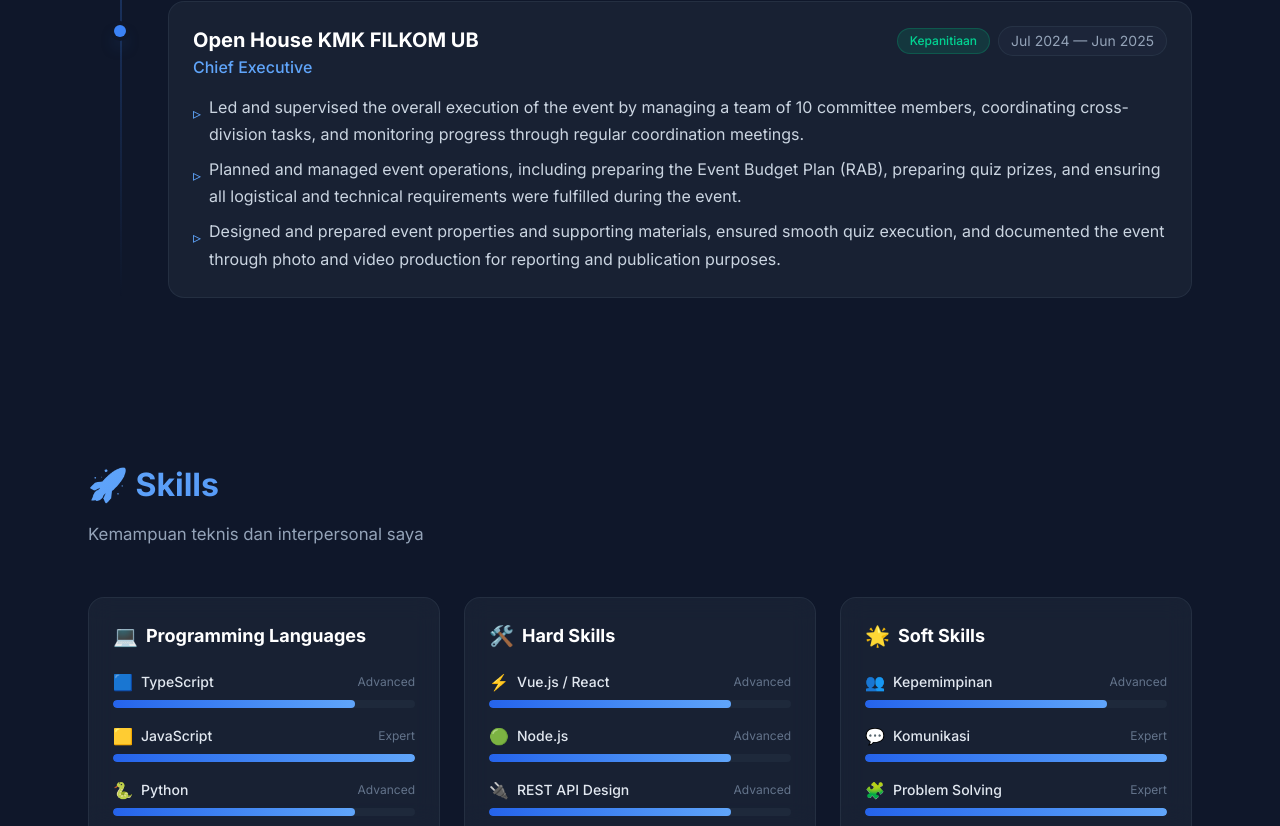
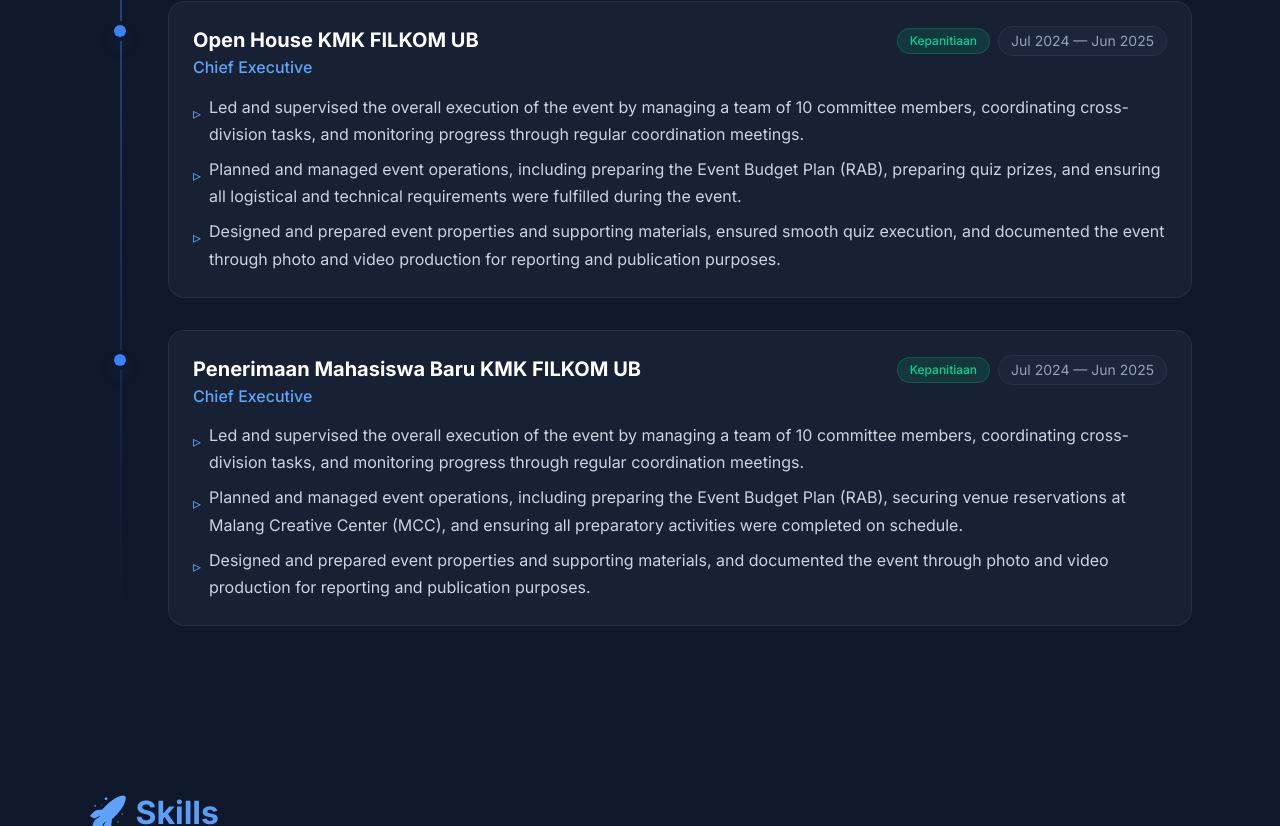
Before and after one commit to mivanf/DigiPort-MyDigitalPortofolio, a Vue app: page / in a window 1280 px wide. Shown: the part 2537-3363 px from the top of the page. Built offline with nearby package versions, Linux system fonts and the light colour scheme.

Commit message:
add experience: Penerimaan Mahasiswa Baru KMK

```diff
--- a/src/data/portfolio.ts
+++ b/src/data/portfolio.ts
@@ -171,6 +171,18 @@
         'Designed and prepared event properties and supporting materials, ensured smooth quiz execution, and documented the event through photo and video production for reporting and publication purposes.',
       ],
     },
+    {
+      organization: 'Penerimaan Mahasiswa Baru KMK FILKOM UB',
+      role: 'Chief Executive',
+      type: 'kepanitiaan',
+      startDate: 'Jul 2024',
+      endDate: 'Jun 2025',
+      descriptions: [
+        'Led and supervised the overall execution of the event by managing a team of 10 committee members, coordinating cross-division tasks, and monitoring progress through regular coordination meetings.',
+        'Planned and managed event operations, including preparing the Event Budget Plan (RAB), securing venue reservations at Malang Creative Center (MCC), and ensuring all preparatory activities were completed on schedule.',
+        'Designed and prepared event properties and supporting materials, and documented the event through photo and video production for reporting and publication purposes.',
+      ],
+    },
   ],
 
   // ── Skills ───────────────────────────────────────────────────────
```
